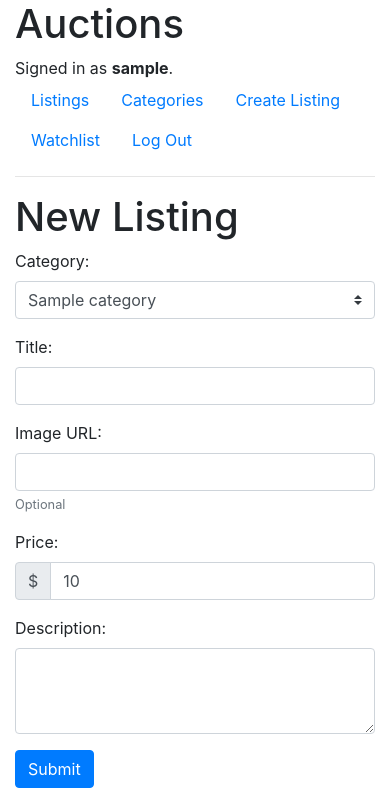
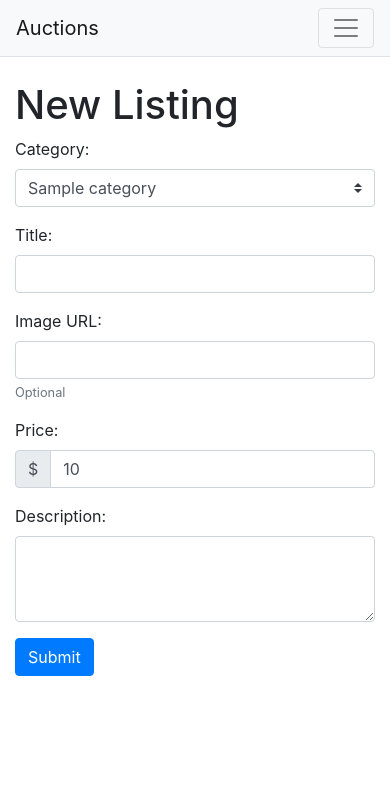
Before and after one commit to jayptl23/commerce, a Django app: page /create/ in a window 390 px wide. Shown: the top 795 px of the page. Run offline with Django 3.2, Linux system fonts and the light colour scheme; a user stored in the database is signed in; tables that the repository leaves empty hold one stand-in row (values such as "Sample post"); some libraries are stand-ins or nearby versions.

Commit message:
added responsive nav bar

```diff
--- a/auctions/templates/auctions/layout.html
+++ b/auctions/templates/auctions/layout.html
@@ -12,22 +12,21 @@
 </head>
 
 <body>
-    <div class="container">
-        <h1>Auctions</h1>
-        <div>
-            {% if user.is_authenticated %}
-            Signed in as <strong>{{ user.username }}</strong>.
-            {% else %}
-            Not signed in.
-            {% endif %}
-        </div>
-        <ul class="nav">
+    <nav class="navbar navbar-expand-lg navbar-light bg-light mb-4 border-bottom">
+        <span class="navbar-brand">Auctions</span>
+        <button class="navbar-toggler" type="button" data-toggle="collapse" data-target="#navbarNav"
+            aria-controls="navbarNav" aria-expanded="false" aria-label="Toggle navigation">
+            <span class="navbar-toggler-icon"></span>
+        </button>
+        <div class="collapse navbar-collapse" id="navbarNav">
+            <ul class="navbar-nav mr-auto">
                 <li class="nav-item">
                     <a class="nav-link" href="{% url 'index' %}">Listings</a>
                 </li>
                 <li class="nav-item">
                     <a class="nav-link" href="{% url 'categories' %}">Categories</a>
                 </li>
+
                 {% if user.is_authenticated %}
                 <li class="nav-item">
                     <a class="nav-link" href="{% url 'create' %}">Create Listing</a>
@@ -35,22 +34,39 @@
                 <li class="nav-item">
                     <a class="nav-link" href="{% url 'watchlist' user.id %}">Watchlist</a>
                 </li>
+                {% endif %}
+
+            </ul>
+            {% if user.is_authenticated %}
+            <ul class="navbar-nav">
+                <li class="nav-item">
+                    <span class="navbar-text">Welcome, {{ user.username }}</span>
+                </li>
                 <li class="nav-item">
                     <a class="nav-link" href="{% url 'logout' %}">Log Out</a>
                 </li>
+            </ul>
             {% else %}
+            <ul class="navbar-nav">
                 <li class="nav-item">
                     <a class="nav-link" href="{% url 'login' %}">Log In</a>
                 </li>
                 <li class="nav-item">
                     <a class="nav-link" href="{% url 'register' %}">Register</a>
                 </li>
+            </ul>
             {% endif %}
-        </ul>
-        <hr>
+        </div>
+    </nav>
+
+    <div class="container">
         {% block body %}
         {% endblock %}
     </div>
+
+    <script src="https://code.jquery.com/jquery-3.6.0.slim.min.js"></script>
+    <script src="https://cdn.jsdelivr.net/npm/@popperjs/core@2.11.6/dist/umd/popper.min.js"></script>
+    <script src="https://stackpath.bootstrapcdn.com/bootstrap/4.5.2/js/bootstrap.min.js"></script>
 </body>
 
 </html>
```
Lines whose indentation alone changed are shown as unchanged.
